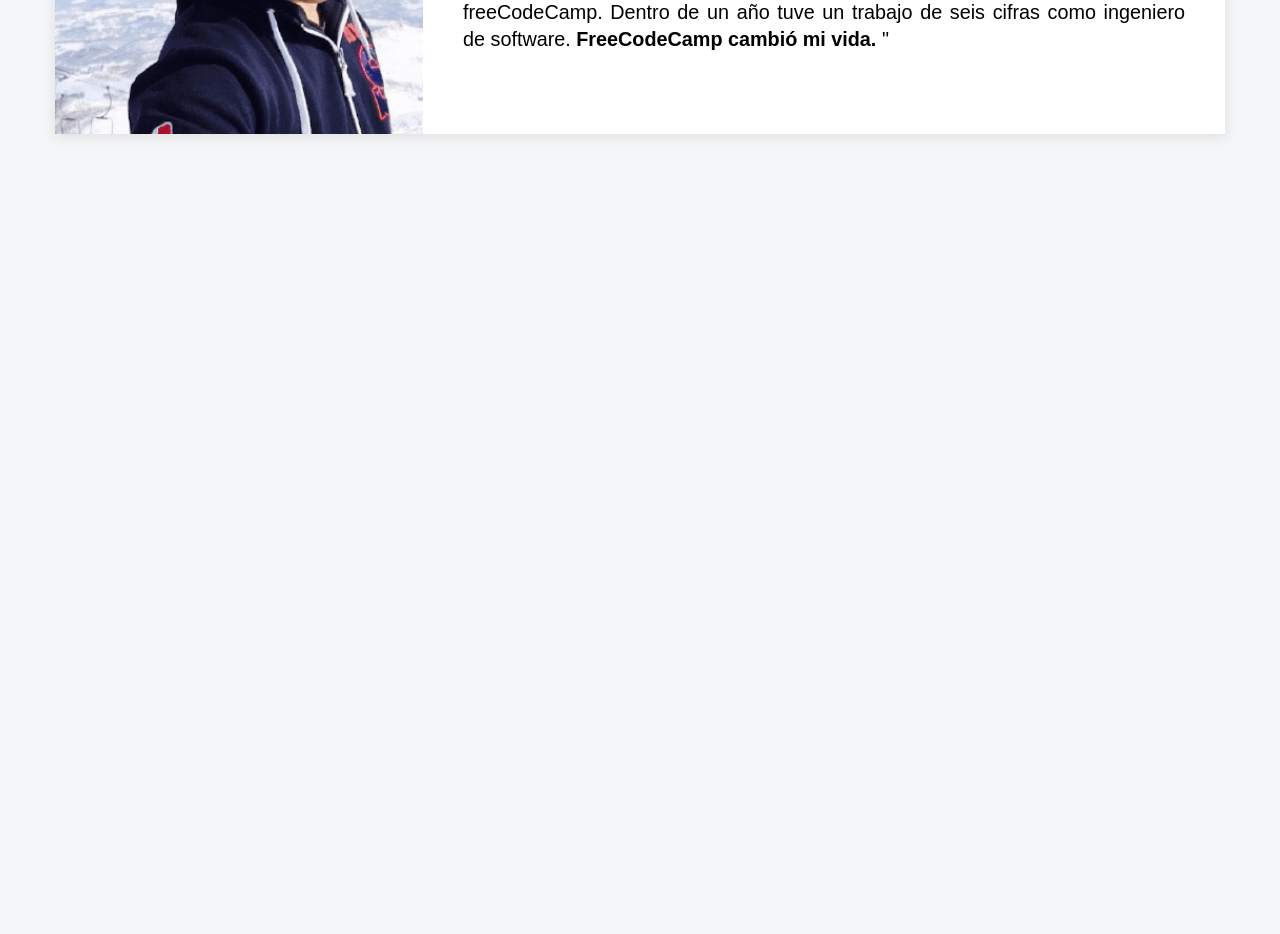
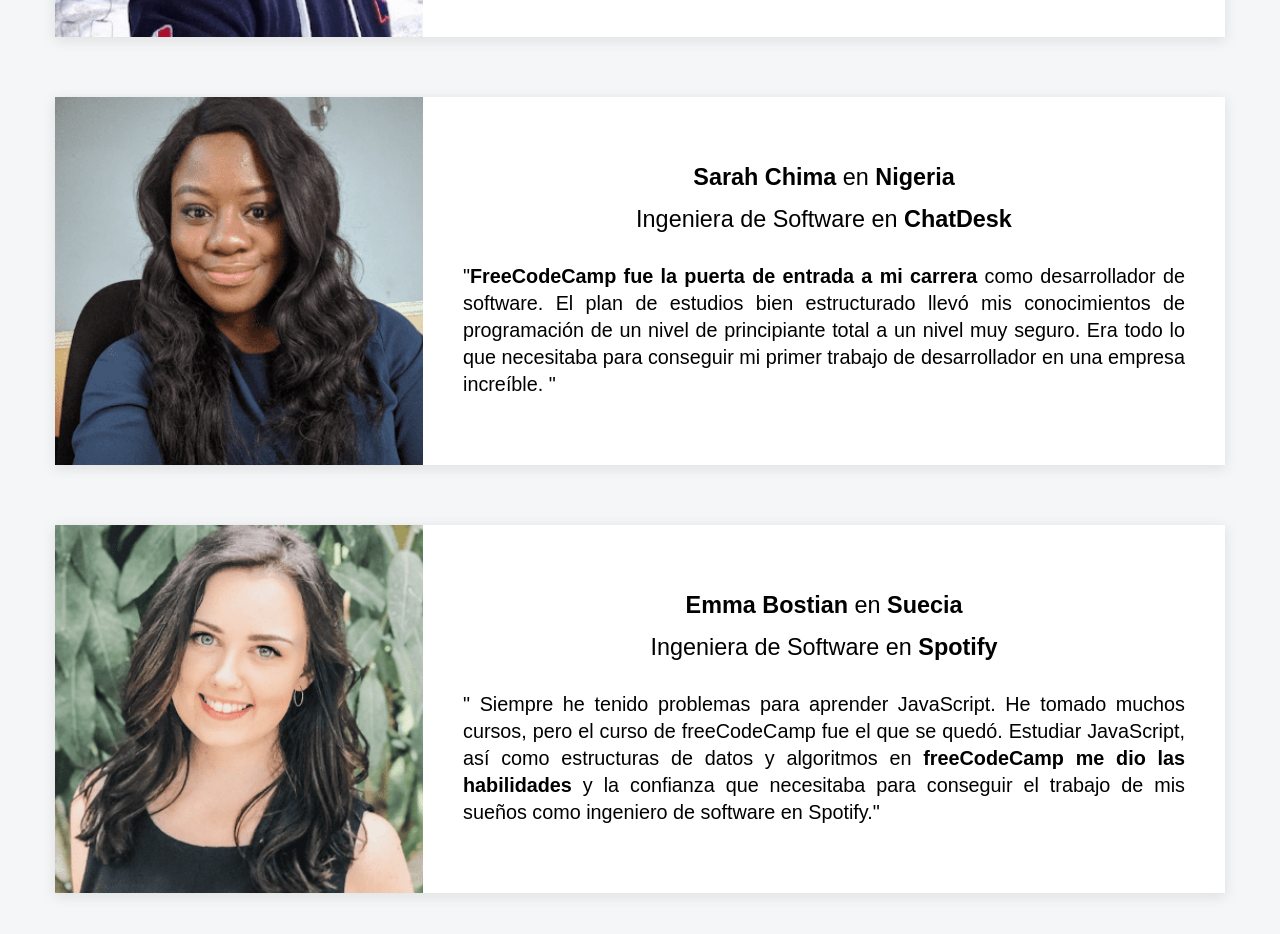
Before and after one commit to Cele1202/testimonio, a React (Create React App) app in the folder mi-react/: page / in a window 1280 px wide. Shown: the part 520-1454 px from the top of the page. Before the commit the page ends 800 px from the top, so only its background shows below. Built offline with nearby package versions, Linux system fonts and the light colour scheme.

Commit message:
Regreso de los dato por ineficiente
se devolcio todo

```diff
--- a/mi-react/src/App.js
+++ b/mi-react/src/App.js
@@ -14,7 +14,25 @@
       testimonio: 'Da miedo cambiar de carrera. Solo gané la confianza de que podía programar trabajando a través de los cientos de horas de lecciones gratuitas en freeCodeCamp. Dentro de un año tuve un trabajo de seis cifras como ingeniero de software.',
       final: 'FreeCodeCamp cambió mi vida.'
     },
-
+    {
+      imagen: 'sara',
+      nombre: 'Sarah Chima',
+      pais: 'Nigeria',
+      cargo: 'Ingeniera de Software',
+      empresa: 'ChatDesk',
+      inicio: 'FreeCodeCamp fue la puerta de entrada a mi carrera',
+      testimonio: ' como desarrollador de software. El plan de estudios bien estructurado llevó mis conocimientos de programación de un nivel de principiante total a un nivel muy seguro. Era todo lo que necesitaba para conseguir mi primer trabajo de desarrollador en una empresa increíble.'
+    },
+    {
+      imagen: 'emma',
+      nombre: 'Emma Bostian',
+      pais: 'Suecia',
+      cargo: 'Ingeniera de Software',
+      empresa: 'Spotify',
+      testimonio: 'Siempre he tenido problemas para aprender JavaScript. He tomado muchos cursos, pero el curso de freeCodeCamp fue el que se quedó. Estudiar JavaScript, así como estructuras de datos y algoritmos en',
+      medio: 'freeCodeCamp me dio las habilidades',
+      testifinal: ' y la confianza que necesitaba para conseguir el trabajo de mis sueños como ingeniero de software en Spotify.'
+    }
   ];
 
   return (
```
